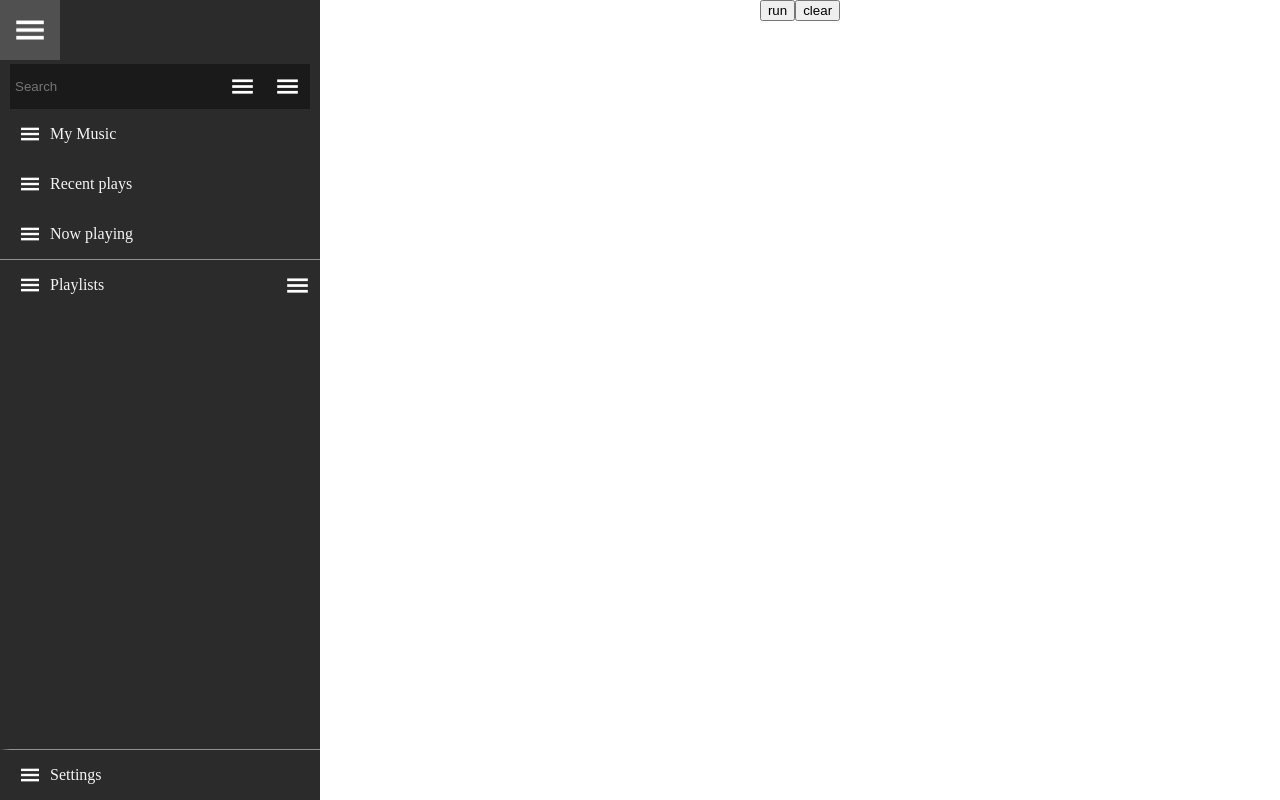
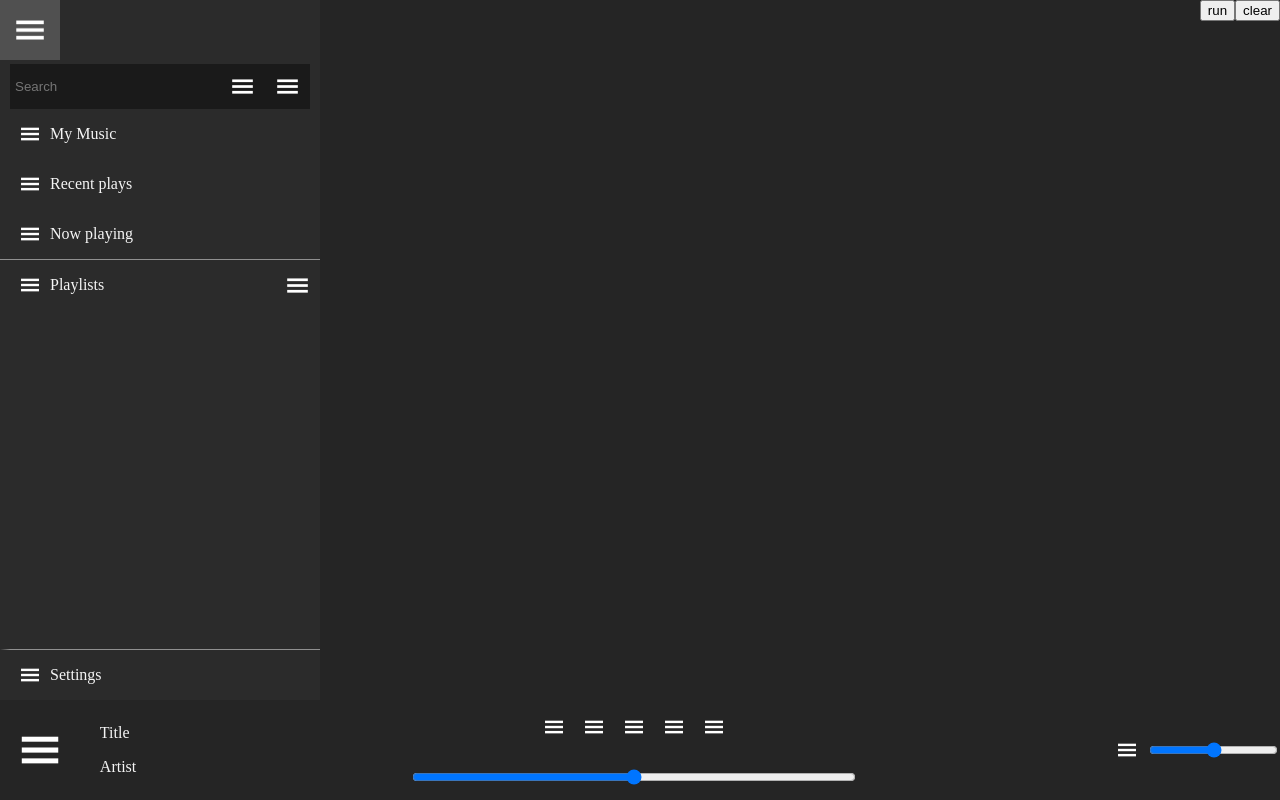
Before and after one commit to q-13t/Vinil-re, a React (Vite) app: page / in a window 1280 px wide. Built offline with nearby package versions, Linux system fonts and the light colour scheme.

Commit message:
IMP: PlayerControls [WIP]

```diff
--- a/src/PlayerControls.jsx
+++ b/src/PlayerControls.jsx
@@ -1,6 +1,33 @@
+import burgerImg from "./assets/Burger.png";
+
 const PlayerControls = () => {
     return (
-        <div id="PlayerControls">
+        <div id="PlayerControlsContainer">
+            <div id="PlayerControlsSongData">
+                <img id="PlayerControlsSongDataAlbum" src={burgerImg} alt="" />
+                <div id="PlayerControlsSongConfiner">
+                    <p id="PlayerControlsSongDataTitle">Title</p>
+                    <p id="PlayerControlsSongDataArtist">Artist</p>
+                </div>
+            </div>
+            <div id="PlayerControls">
+                <div id="PlayerControlsButtons">
+                    <img id="controlShuffle" src={burgerImg} alt="" />
+                    <img id="controlPrevious" src={burgerImg} alt="" />
+                    <img id="controlPlay" src={burgerImg} alt="" />
+                    <img id="controlNext" src={burgerImg} alt="" />
+                    <img id="controlRepeat" src={burgerImg} alt="" />
+                </div>
+                <div id="PlayerControlsTime">
+                    <p id="timeCurrent"></p>
+                    <input type="range" id="timeSlider" />
+                    <p id="timeTotal"></p>
+                </div>
+            </div>
+            <div id="PlayerControlsMisc">
+                <img src={burgerImg} alt="" id="controlMute" />
+                <input type="range" id="timeSlider" />
+            </div>
         </div>
     );
 }
--- a/src/index.css
+++ b/src/index.css
@@ -2,6 +2,11 @@
     margin: 0;
     padding: 0;
     overflow-x: hidden;
+    background-color: #252525;
+}
+
+#root {
+    height: 100vh;
 }
 
 * {
@@ -14,7 +19,7 @@
 }
 
 #MainContainer {
-    height: 100vh;
+    height: 100%;
     width: 100vw;
     margin: 0%;
     padding: 0%;
@@ -28,7 +33,7 @@
 
 #SideMenu {
     width: 320px;
-    height: 100vh;
+    height: 100%;
     background: #2b2b2b;
     display: flex;
     flex-wrap: nowrap;
@@ -72,9 +77,12 @@
 
 }
 
+p {
+    color: whitesmoke;
+}
+
 .sideMenuButton {
     border-left: 10px solid transparent;
-    color: whitesmoke;
     width: auto;
     display: flex;
     flex-direction: row;
@@ -168,3 +176,81 @@
 #Setting {
     border-top: 1px solid #909090;
 }
+
+/* PlayerControlsContainer */
+#PlayerControlsContainer {
+    display: flex;
+    flex-direction: row;
+    flex-wrap: wrap;
+    justify-content: space-between;
+    align-items: stretch;
+    align-content: space-between;
+}
+
+
+
+#PlayerControlsButtons img,
+#controlMute {
+    max-width: 40px;
+}
+
+#PlayerControlsSongData {
+    display: grid;
+    align-content: center;
+    grid-auto-flow: column;
+    align-items: stretch;
+    justify-content: start;
+}
+
+#PlayerControlsSongDataAlbum {
+    width: 80%;
+}
+
+#PlayerControlsTime {
+    width: 100%;
+    display: flex;
+    flex-direction: row;
+    flex-wrap: nowrap;
+    justify-content: space-between;
+    align-items: center;
+}
+
+#PlayerControls {
+    width: 35%;
+    display: flex;
+    flex-direction: column;
+    flex-wrap: wrap;
+    align-content: center;
+    justify-content: space-around;
+    align-items: center;
+}
+
+input[type="range"] {
+    width: 100%;
+}
+
+#PlayerControlsButtons {
+    display: flex;
+    flex-direction: row;
+    flex-wrap: nowrap;
+    justify-content: center;
+    align-items: center;
+
+}
+
+#PlayerControlsMisc {
+    display: flex;
+    flex-direction: row;
+    flex-wrap: nowrap;
+    justify-content: center;
+    align-items: center;
+}
+
+#AppContainer {
+    height: 100%;
+    display: flex;
+    flex-direction: column;
+    flex-wrap: nowrap;
+    align-items: stretch;
+    justify-content: space-between;
+}
--- a/src/main.jsx
+++ b/src/main.jsx
@@ -7,6 +7,7 @@
 import "./index.css";
 
 ReactDOM.createRoot(document.getElementById("root")).render(
+    <div id="AppContainer">
         <div id="MainContainer">
             <SideMenu />
             < BrowserRouter >
@@ -14,6 +15,7 @@
                     <Route path="/" element={<MainSongList />} ></Route>
                 </Routes>
             </BrowserRouter >
+        </div>
         <PlayerControls />
     </div>
 );
```
Lines whose indentation alone changed are shown as unchanged.
